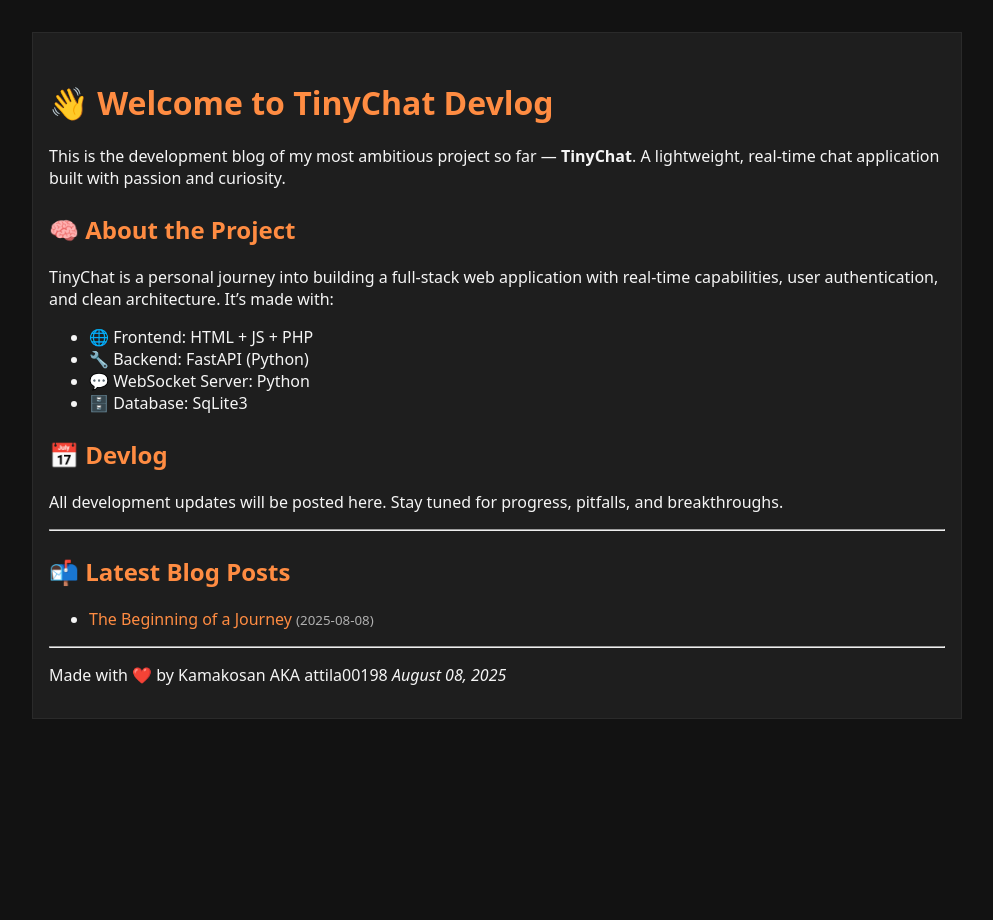
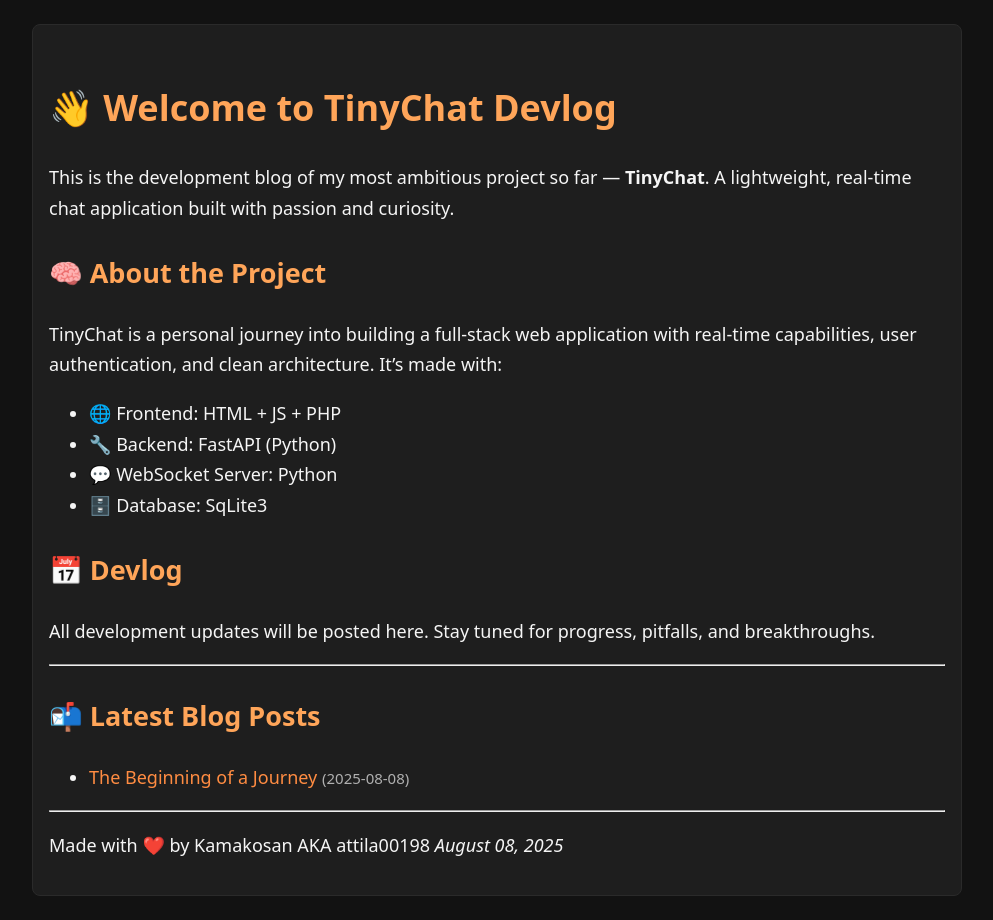
Before and after one commit to attila00198/attila00198.github.io, a Jekyll site: the page built from index.md, in a window 1280 px wide. Shown: the whole page, without its empty margins (143-1136 px from the left). Built offline with Jekyll 4.4.1, drawn with Linux system fonts in a browser that asks for light colours.

Commit message:
Some more styling :)

```diff
--- a/assets/css/style.css
+++ b/assets/css/style.css
@@ -2,13 +2,15 @@
 
 /* General page background & text */
 body {
-    background-color: #121212;
-    color: #E0E0E0;
     font-family: system-ui, sans-serif;
     background-color: #121212;
     color: #f5f5f5;
     margin: 0;
     padding: 0;
+    font-size: 18px;
+    /* Bigger for better readability */
+    line-height: 1.7;
+    /* More breathing space */
 }
 
 /* Links & hover states */
@@ -29,7 +31,7 @@ h3,
 h4,
 h5,
 h6 {
-    color: #FF8C42;
+    color: #ffa559; /* lighter orange */
     margin-top: 1em;
 }
 
@@ -38,11 +40,16 @@ h6 {
 .post,
 .content {
     background-color: #1E1E1E;
+    padding: 1rem;
+    margin-bottom: 1.5rem;
+    border-radius: 8px;
+    border: 1px solid #2A2A2A;
+}
+
+.container {
     width: 70%;
     max-width: 900px;
-    margin: 2rem auto;
-    padding: 1rem;
-    border: 1px solid #2A2A2A;
+    margin: 1.5rem auto;
 }
 
 /* Secondary text (dates, metadata) */
```
